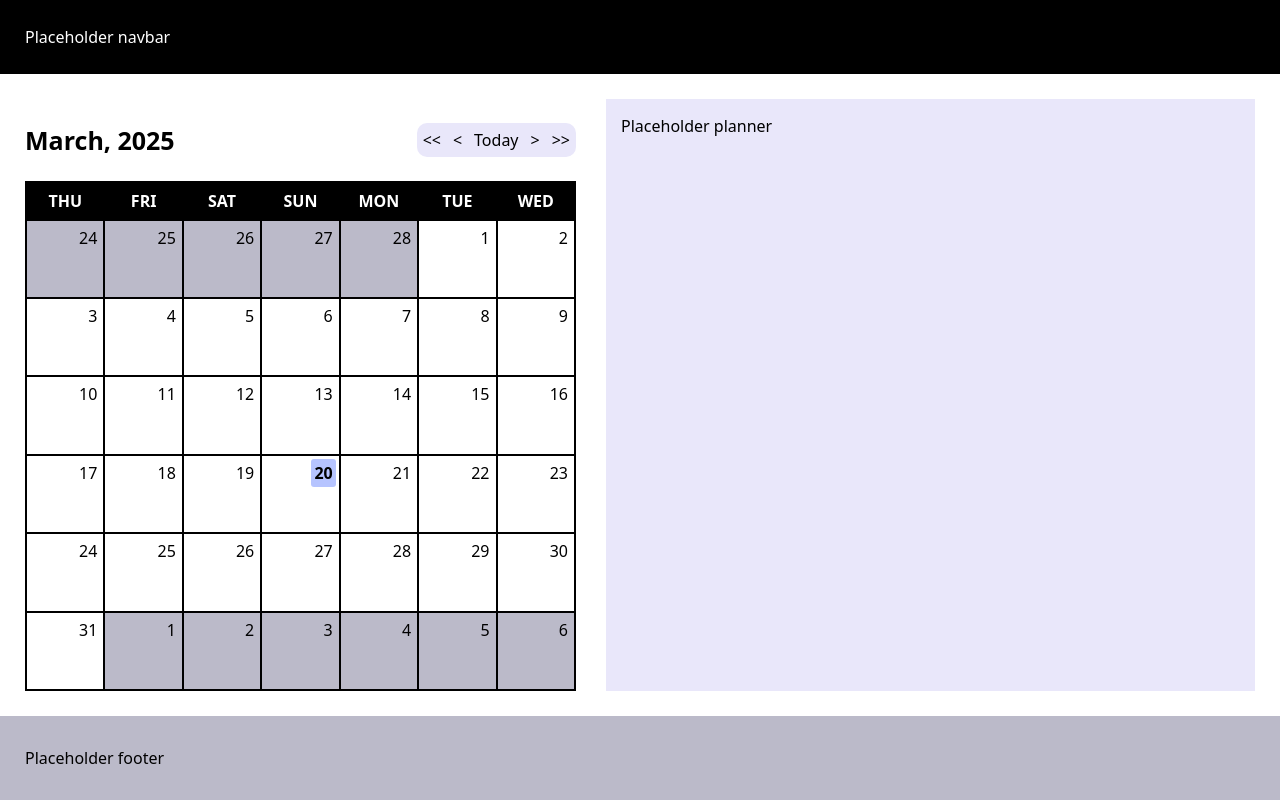
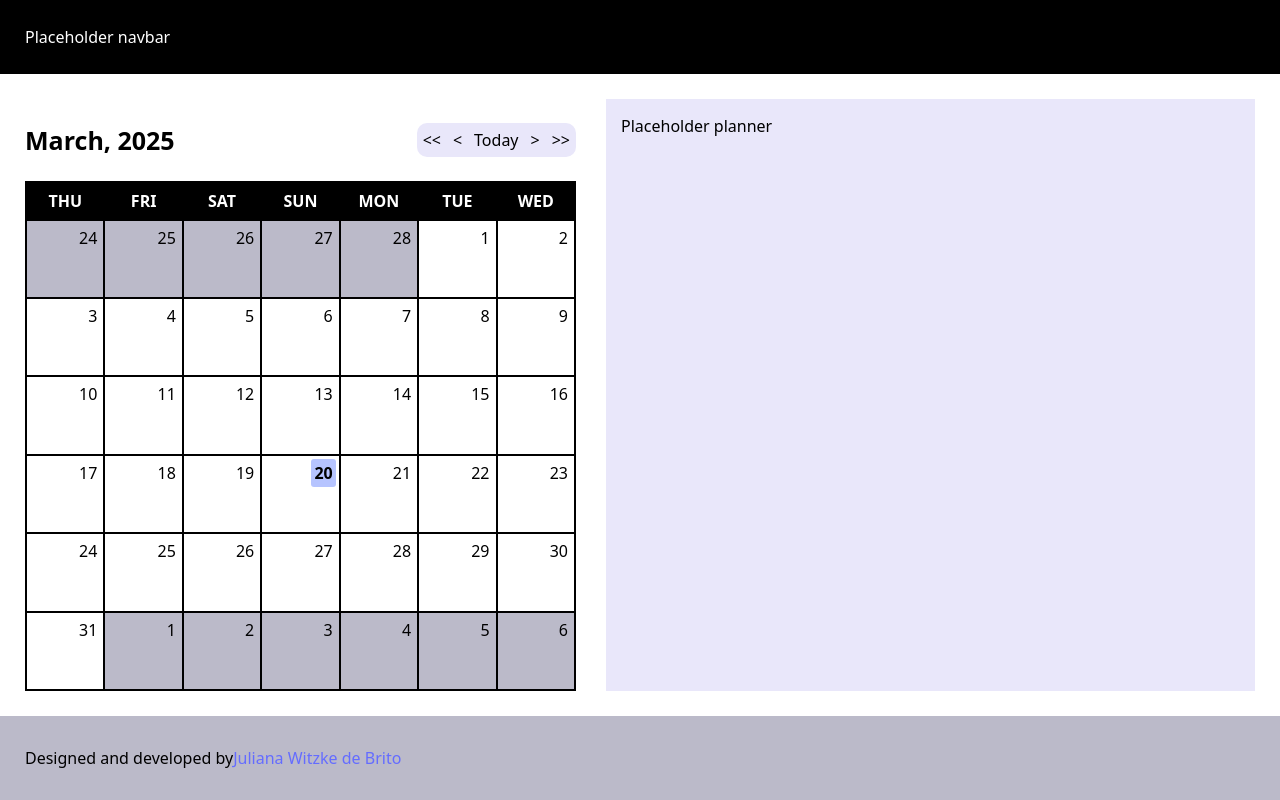
Before and after one commit to jubrito/planner-with-calendar, a React (Vite) app: page / in a window 1280 px wide. Built offline with nearby package versions, Linux system fonts and the light colour scheme.

Commit message:
feat: add footer description

```diff
--- a/src/features/Footer/Footer.tsx
+++ b/src/features/Footer/Footer.tsx
@@ -1,7 +1,14 @@
 import styles from "./_footer.module.scss";
 
 const Footer = () => {
-  return <footer className={styles.footer}>Placeholder footer</footer>;
+  return (
+    <footer className={styles.footer}>
+      Designed and developed by
+      <a href="https://www.linkedin.com/in/jubrito" rel="noopener noreferrer">
+        Juliana Witzke de Brito
+      </a>
+    </footer>
+  );
 };
 
 export default Footer;
```
